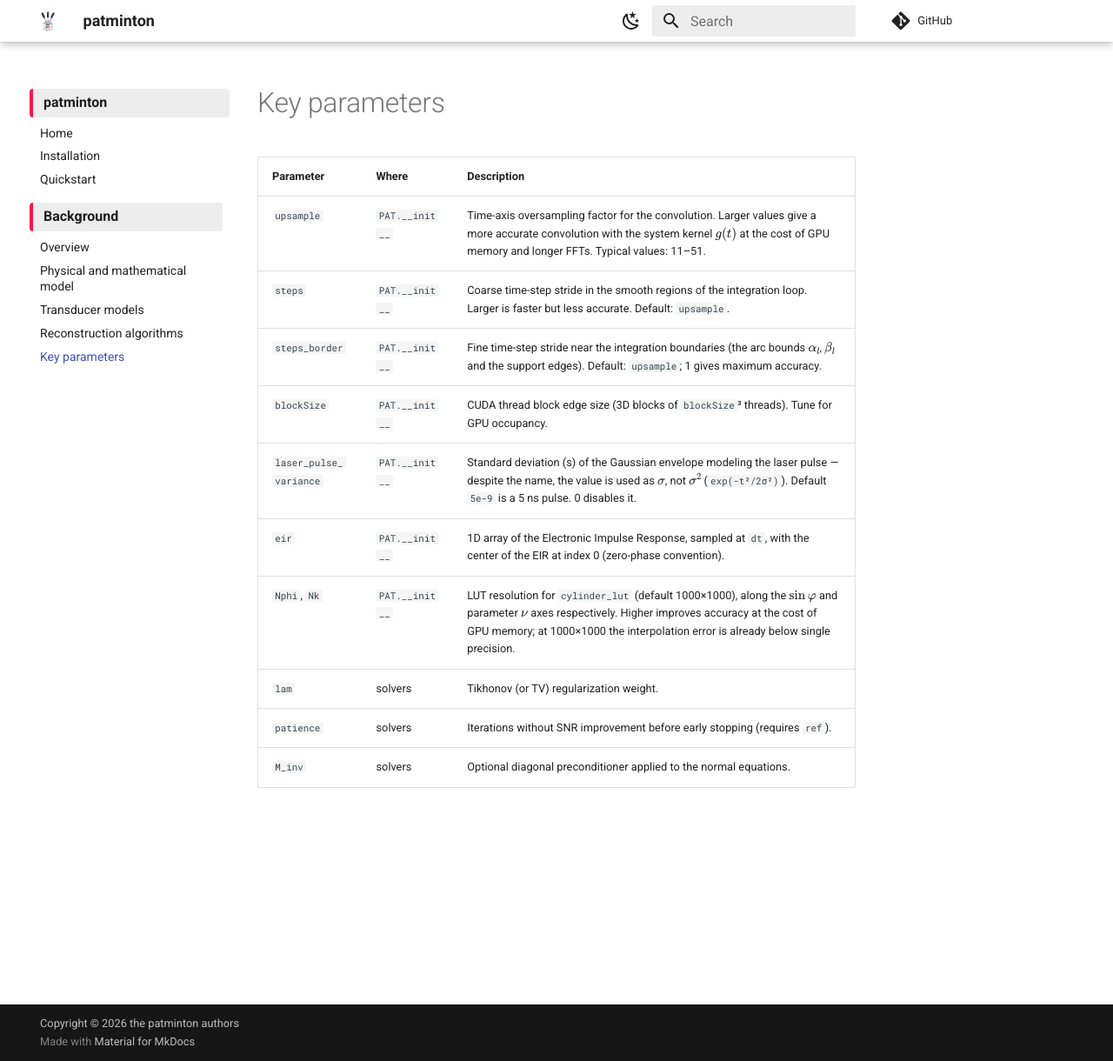
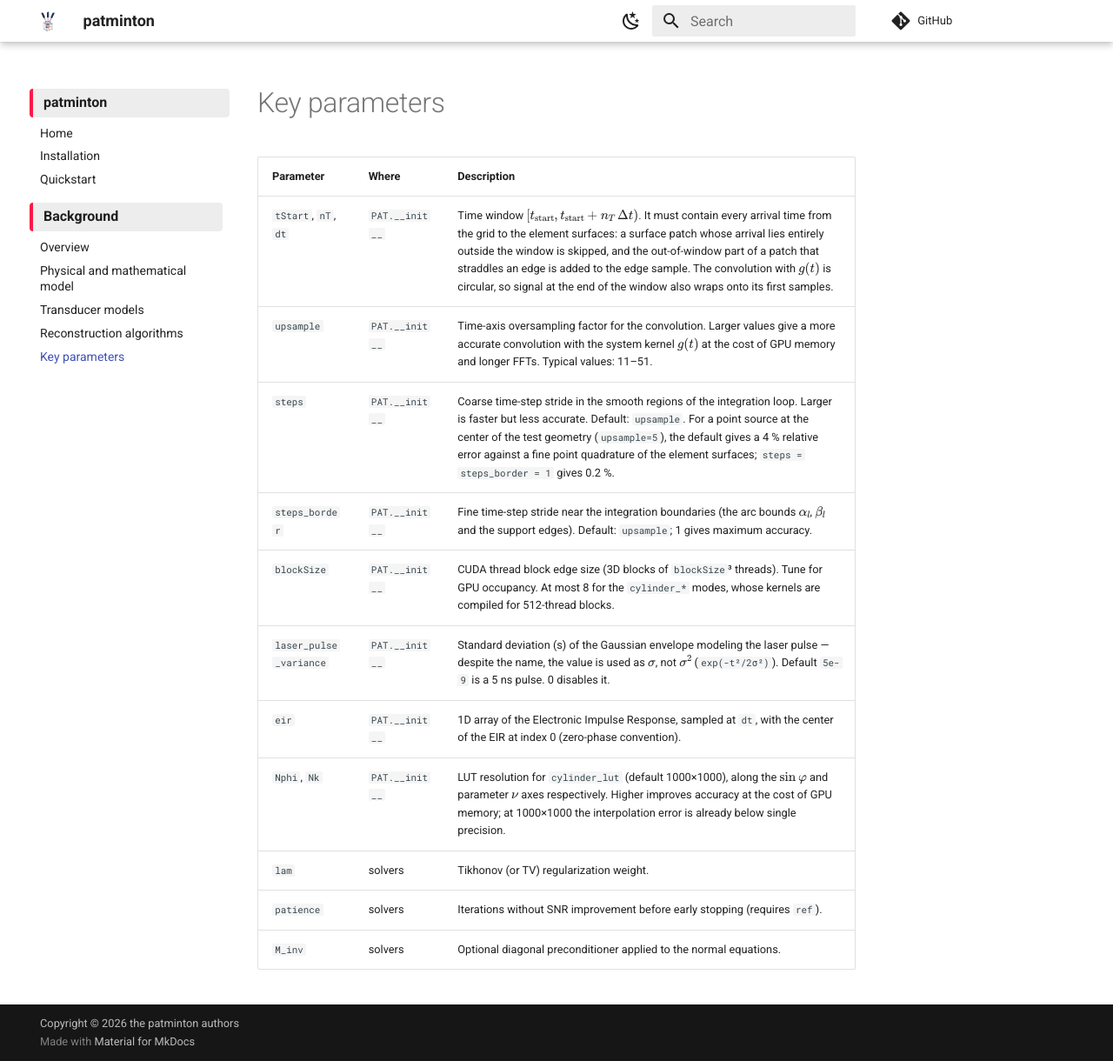
Before and after one commit to dotrungthai2001/patminton, an MkDocs documentation site: the page built from docs/parameters.md, in a window 1280 px wide and 1220 px high. Shown: the whole window at 87% size. Built offline with MkDocs 1.6.1 and Material for MkDocs 9.7.7, drawn with Linux system fonts in a browser that asks for light colours; comment, search, counter and statistics services are not loaded.

```diff
--- a/docs/parameters.md
+++ b/docs/parameters.md
@@ -2,10 +2,11 @@
 
 | Parameter | Where | Description |
 | --------- | ----- | ----------- |
+| `tStart`, `nT`, `dt` | `PAT.__init__` | Time window $[t_\text{start}, t_\text{start} + n_T\,\Delta t)$. It must contain every arrival time from the grid to the element surfaces: a surface patch whose arrival lies entirely outside the window is skipped, and the out-of-window part of a patch that straddles an edge is added to the edge sample. The convolution with $g(t)$ is circular, so signal at the end of the window also wraps onto its first samples. |
 | `upsample` | `PAT.__init__` | Time-axis oversampling factor for the convolution. Larger values give a more accurate convolution with the system kernel $g(t)$ at the cost of GPU memory and longer FFTs. Typical values: 11–51. |
-| `steps` | `PAT.__init__` | Coarse time-step stride in the smooth regions of the integration loop. Larger is faster but less accurate. Default: `upsample`. |
+| `steps` | `PAT.__init__` | Coarse time-step stride in the smooth regions of the integration loop. Larger is faster but less accurate. Default: `upsample`. For a point source at the center of the test geometry (`upsample=5`), the default gives a 4 % relative error against a fine point quadrature of the element surfaces; `steps = steps_border = 1` gives 0.2 %. |
 | `steps_border` | `PAT.__init__` | Fine time-step stride near the integration boundaries (the arc bounds $\alpha_l$, $\beta_l$ and the support edges). Default: `upsample`; 1 gives maximum accuracy. |
-| `blockSize` | `PAT.__init__` | CUDA thread block edge size (3D blocks of `blockSize`³ threads). Tune for GPU occupancy. |
+| `blockSize` | `PAT.__init__` | CUDA thread block edge size (3D blocks of `blockSize`³ threads). Tune for GPU occupancy. At most 8 for the `cylinder_*` modes, whose kernels are compiled for 512-thread blocks. |
 | `laser_pulse_variance` | `PAT.__init__` | Standard deviation (s) of the Gaussian envelope modeling the laser pulse — despite the name, the value is used as $\sigma$, not $\sigma^2$ (`exp(-t²/2σ²)`). Default `5e-9` is a 5 ns pulse. 0 disables it. |
 | `eir` | `PAT.__init__` | 1D array of the Electronic Impulse Response, sampled at `dt`, with the center of the EIR at index 0 (zero-phase convention). |
 | `Nphi`, `Nk` | `PAT.__init__` | LUT resolution for `cylinder_lut` (default 1000×1000), along the $\sin\varphi$ and parameter $\nu$ axes respectively. Higher improves accuracy at the cost of GPU memory; at 1000×1000 the interpolation error is already below single precision. |
```
Also changed, not shown: 4 other files.
